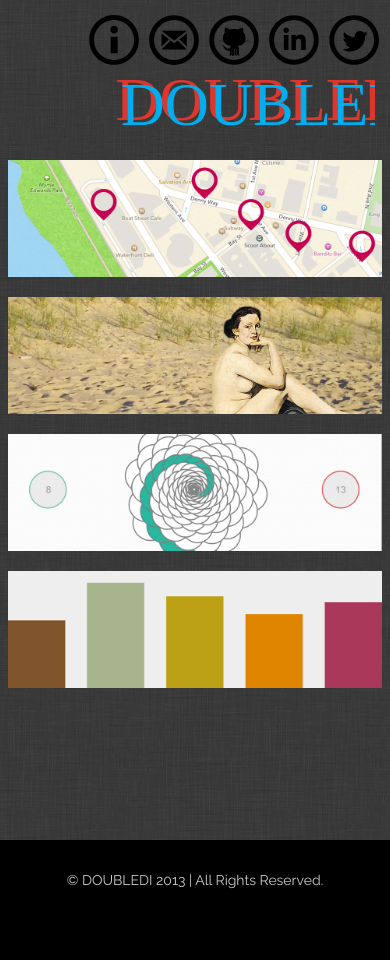
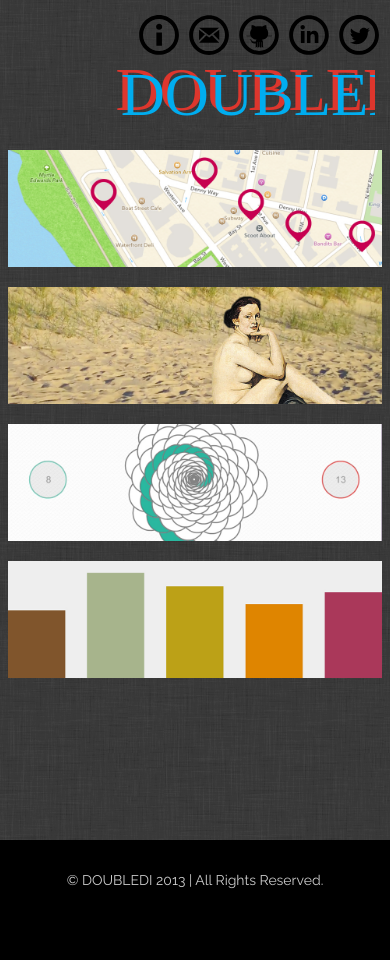
Before and after one commit to diannamertz/doubledi.github.com, a Jekyll site: the page built from index.html, in a window 390 px wide. Built offline with Jekyll 4.4.1, drawn with Linux system fonts in a browser that asks for light colours.

Commit message:
index changes

```diff
--- a/css/style.css
+++ b/css/style.css
@@ -292,7 +292,7 @@
   nav li a {
     padding: 2px;
   }
-  icondd {
+  .icondd {
     height:40px;
     width:40px;
   }
```
